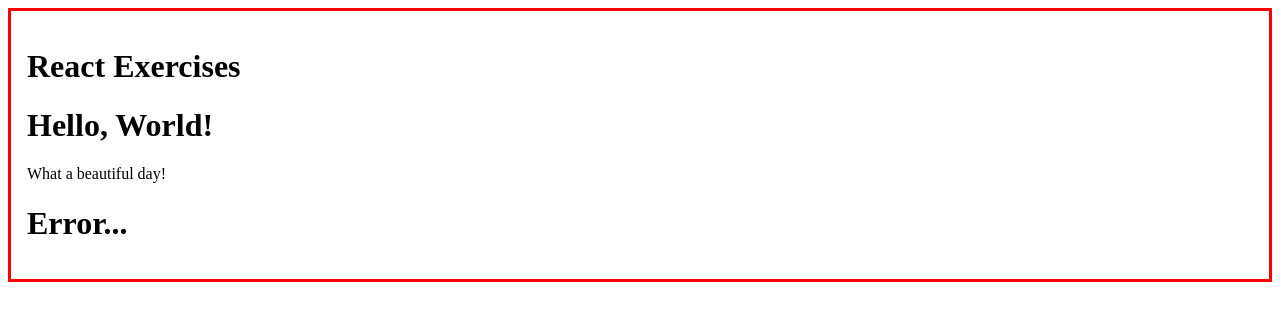
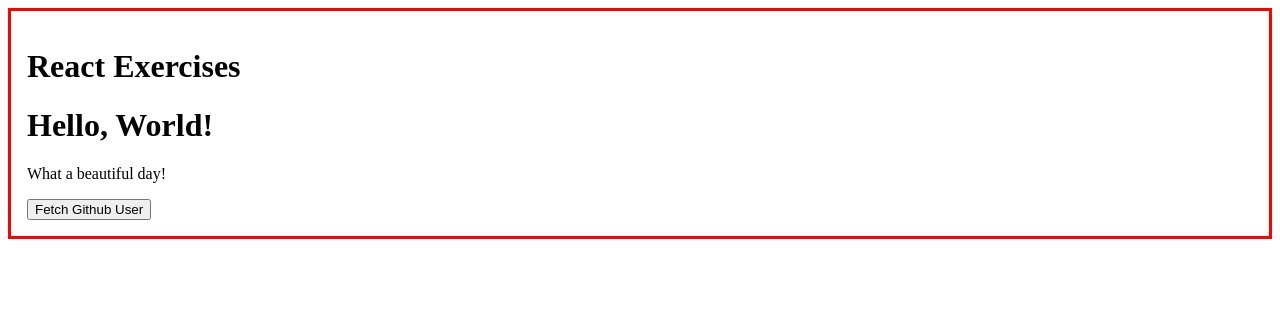
Before and after one commit to antoniocodella/react-exercises, a React (Create React App) app: page / in a window 1280 px wide. Shown: the top 320 px of the page. Built offline with nearby package versions, Linux system fonts and the light colour scheme; no server answers.

Commit message:
custom-hooks-04

```diff
--- a/src/GithubUser.js
+++ b/src/GithubUser.js
@@ -1,10 +1,11 @@
 import { useGiutubUser } from "./useGithubUser";
 
 export function GithubUser({ username }) {
-  const { data, loading, error } = useGiutubUser(username);
+  const { data, loading, error, onFetchGithubUser } = useGiutubUser(username);
 
   return (
     <div>
+      <button onClick={onFetchGithubUser}>Fetch Github User</button>
       {loading && <h1>Loading...</h1>}
       {error && <h1>Error...</h1>}
       {data && <h1>{data.name}</h1>}
--- a/src/useGithubUser.js
+++ b/src/useGithubUser.js
@@ -5,7 +5,7 @@
   const [error, setError] = useState(null);
   const [loading, setLoading] = useState(false);
 
-  useEffect(() => {
+  function fetchUser() {
     setLoading(true);
     fetch(`https://api.github.com/users/${username}`)
       .then((response) => {
@@ -21,7 +21,7 @@
       })
       .catch((error) => setError(error))
       .finally(() => setLoading(false));
-  }, [username]);
+  }
 
-  return { data, loading, error };
+  return { data, loading, error, onFetchGithubUser: fetchUser };
 }
```
